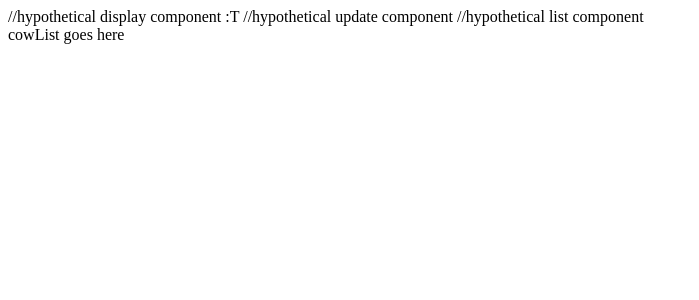
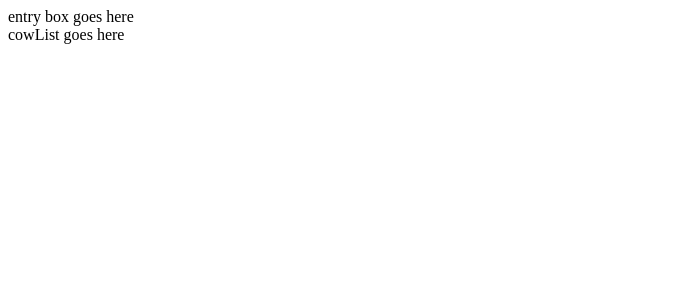
Before and after one commit to yrgirlkv/cow-list, a React app: page / in a window 1280 px wide. Shown: the top 300 px of the page, without its empty margins (0-699 px from the left). Built offline with nearby package versions, Linux system fonts and the light colour scheme.

Commit message:
entrybox

```diff
--- a/client/src/components/App.jsx
+++ b/client/src/components/App.jsx
@@ -1,5 +1,6 @@
 import React from 'react';
 import CowList from './CowList.jsx'
+import EntryBox from './EntryBox.jsx'
 
 class App extends React.Component {
   constructor(props) {
@@ -12,10 +13,8 @@ class App extends React.Component {
     return (
       //jsx goes in here
       <div>
-        //hypothetical display component
-        :T
-        //hypothetical update component
-        //hypothetical list component
+        {/* //hypothetical display component */}
+        <EntryBox />
         <CowList />
       </div>
     );
--- /dev/null
+++ b/client/src/components/EntryBox.jsx
@@ -0,0 +1,18 @@
+import React from 'react';
+
+class EntryBox extends React.Component {
+  //boilerplate
+  constructor(props) {
+    super(props);
+  }
+
+  render () {
+    return (
+      <div>
+        entry box goes here
+      </div>
+    )
+  }
+}
+
+export default EntryBox;
```
